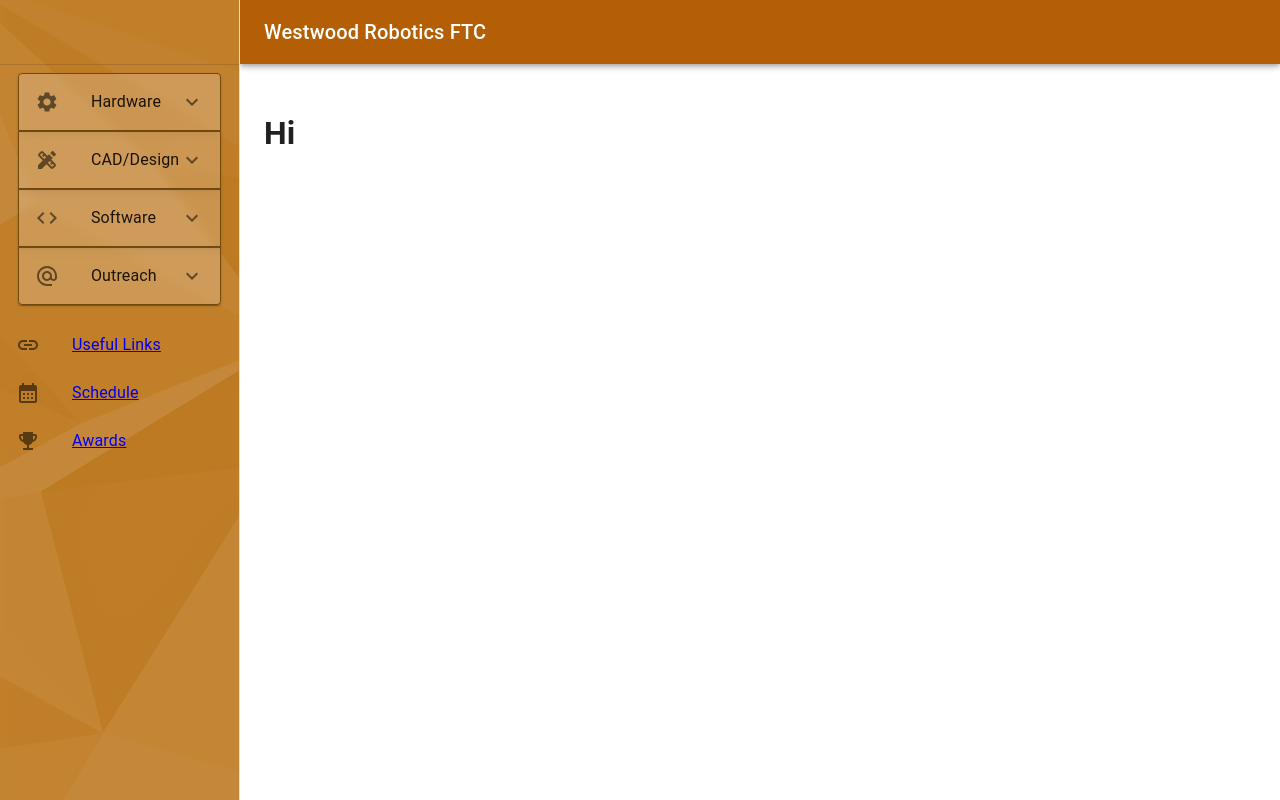
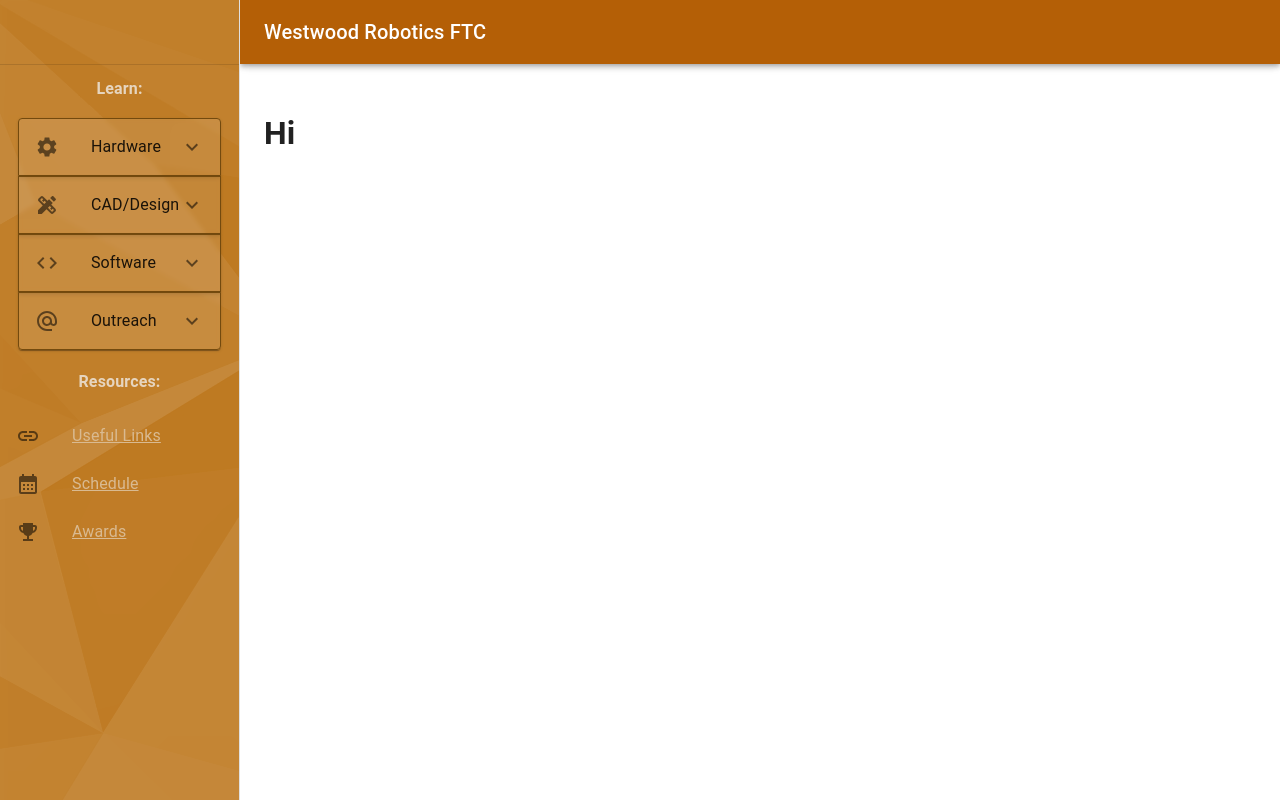
Before and after one commit to Reet-Sinha/wwroboftc, a React (Create React App) app: page / in a window 1280 px wide. Built offline with nearby package versions, Linux system fonts and the light colour scheme.

Commit message:
added some organization headers

```diff
--- a/src/CSS/responsiveDrawer.scss
+++ b/src/CSS/responsiveDrawer.scss
@@ -11,8 +11,8 @@
 .drawer-bg {
     background: rgba(255, 255, 255, 0.2);
     box-shadow: 0 4px 30px rgba(0, 0, 0, 0.1);
-    backdrop-filter: blur(5px);
-    -webkit-backdrop-filter: blur(5px) !important;
+    backdrop-filter: blur(2px);
+    -webkit-backdrop-filter: blur(2px) !important;
     overflow: hidden !important;
     transition-property: box-shadow;
     transition-duration: .4s;
@@ -23,3 +23,19 @@
         box-shadow: 1px 1px 20px 8px rgba(255, 149, 2, 0.2);
     }
 }
+
+.extra-link {
+    color: #d9ba91;
+
+    &:hover {
+        color: #ff9054;
+        text-shadow: 4px #7e340d;
+    }
+}
+
+.category {
+    color: #e6d5bf;
+    font-weight: bold;
+    margin-top: 5%;
+    margin-bottom: 4%;
+}
--- a/src/Components/ResponsiveDrawer.js
+++ b/src/Components/ResponsiveDrawer.js
@@ -56,6 +56,7 @@ function ResponsiveDrawer(props) {
     <div className='side-bar-bg'>
       <Toolbar/>
       <Divider />
+      <p className='category'>Learn: </p>
       <List sx={{
         width: { sm: `calc(85%)` },
         mx: "auto",
@@ -64,7 +65,7 @@ function ResponsiveDrawer(props) {
           <Accordion sx={{
             border: 1,
             borderColor: "#734a0e",
-            bgcolor: `rgba(255, 255, 255, 0.2)`,
+            bgcolor: `rgba(255, 255, 255, 0.1)`,
             boxShadow: 30
 
           }} className="drawer-bg">
@@ -91,9 +92,10 @@ function ResponsiveDrawer(props) {
         ))}
       </List>
       {/* <Divider /> */}
+      <p className='category'>Resources: </p>
       <List>
         {Object.keys(extraPages).map((text, index) => (
-            <Link to ='/about'>
+            <Link to ='/about' className='extra-link'>
                 <ListItem key={text} disablePadding>
                     <ListItemButton>
                         <ListItemIcon>
```
